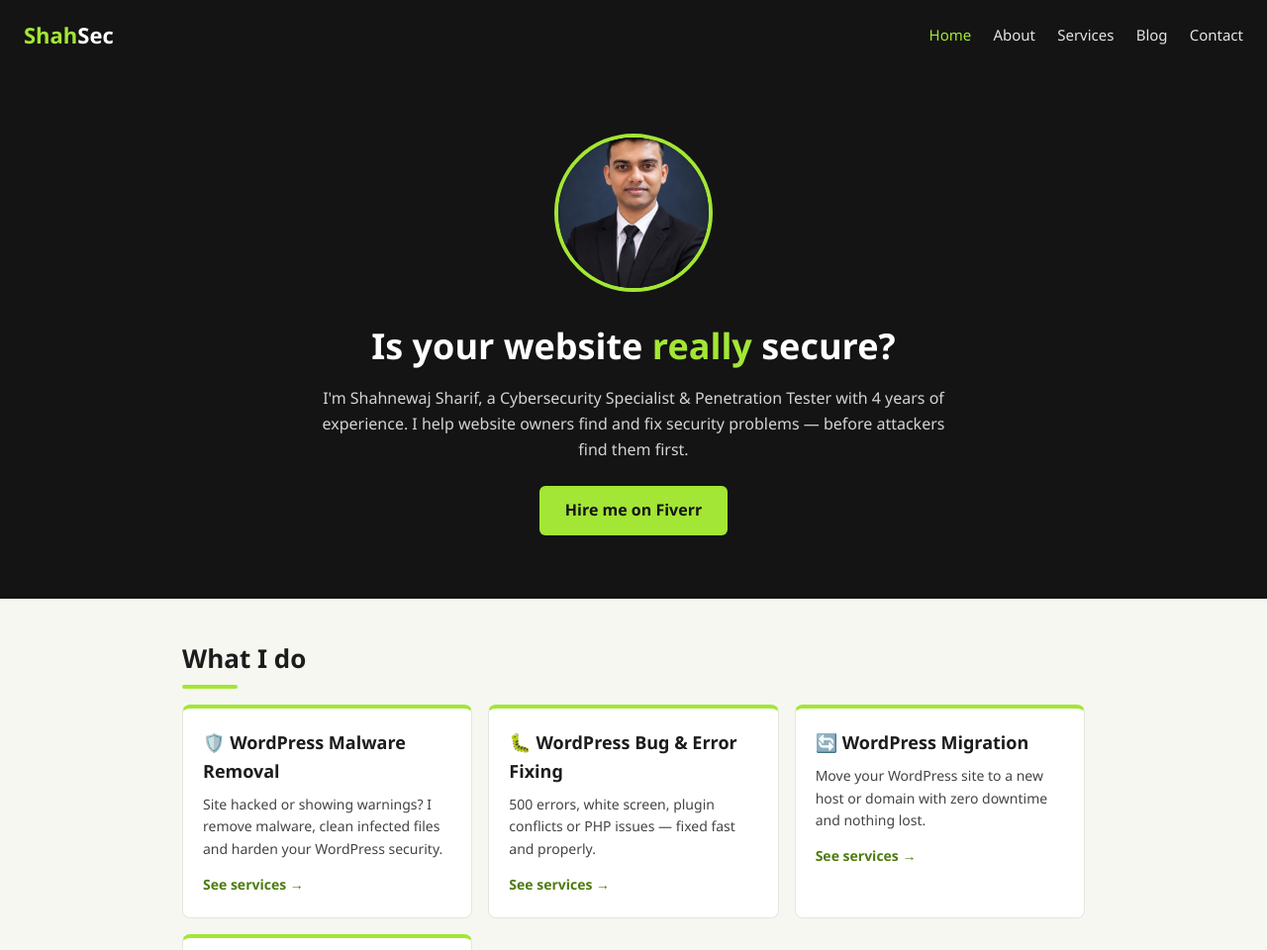
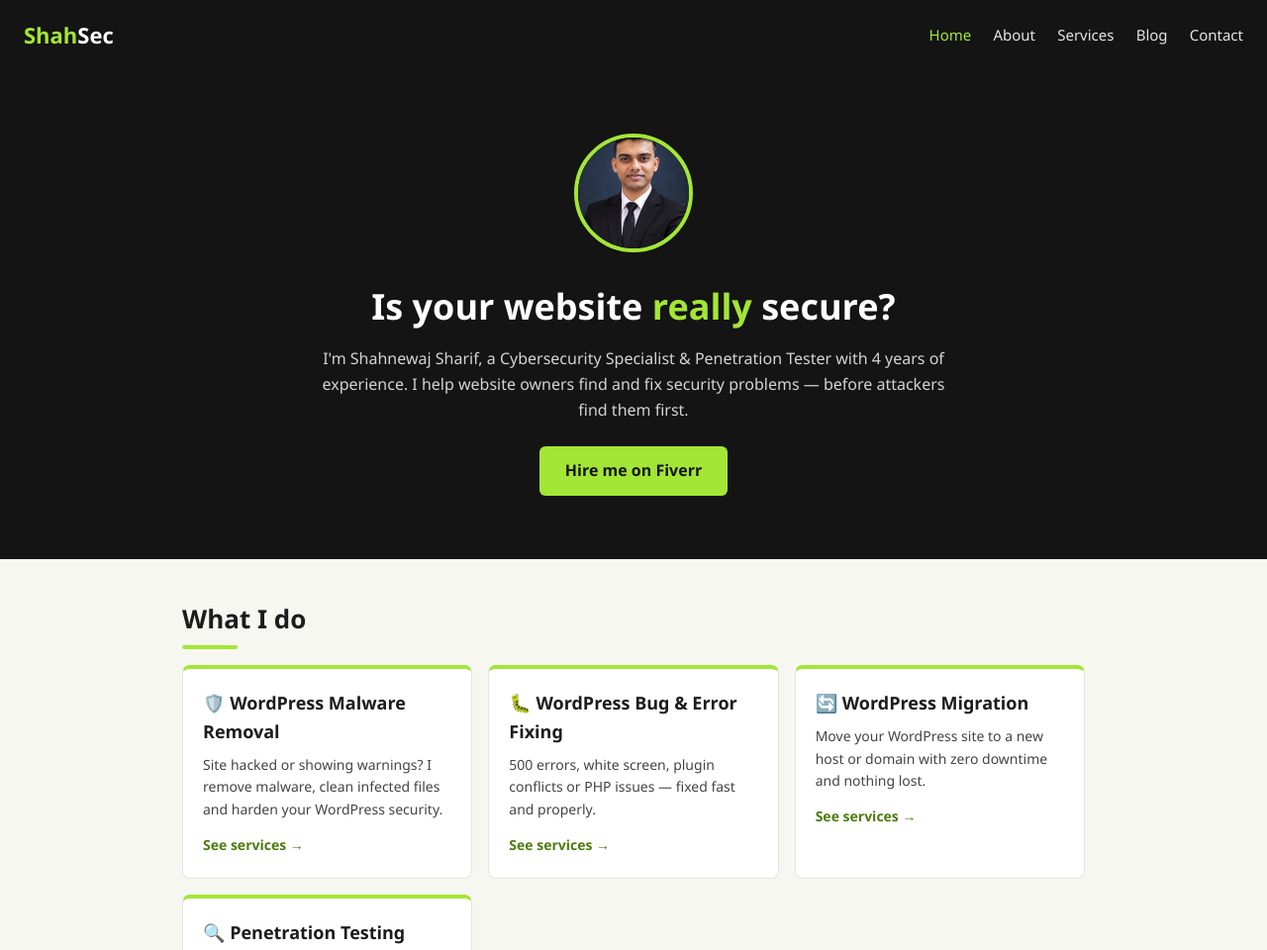
Before and after one commit to shahsec/shahsec.github.io, a plain HTML site: page index.html in a window 1280 px wide. Shown: the top 960 px of the page at 99% size. Drawn offline with Linux system fonts and the light colour scheme.

Commit message:
Update style.css

```diff
--- a/style.css
+++ b/style.css
@@ -26,4 +26,4 @@ article .date { font-size: 13px; color: #777; margin-bottom: 10px; }
 article ul { margin: 10px 0 10px 20px; }
 footer { background: #141414; color: #a3a3a3; text-align: center; padding: 24px; font-size: 14px; margin-top: 40px; }
 footer a { color: #a3e635; text-decoration: none; }
-.profile-pic { width: 160px; height: 160px; border-radius: 50%; object-fit: cover; border: 4px solid #a3e635; margin-bottom: 18px; }
+.profile-pic { width: 120px; height: 120px; border-radius: 50%; object-fit: cover; border: 4px solid #a3e635; margin-bottom: 18px; }
```
